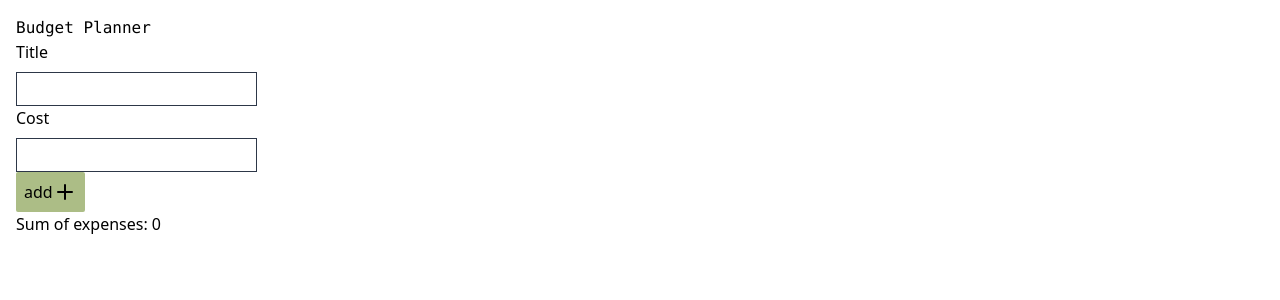
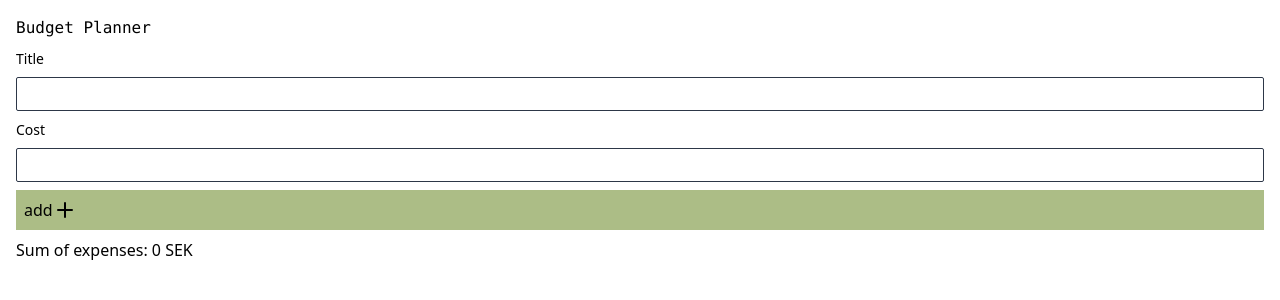
Before and after one commit to jdagmar/budget-planner, a React (Create React App) app: page / in a window 1280 px wide. Shown: the top 300 px of the page. Built offline with nearby package versions, Linux system fonts and the light colour scheme.

Commit message:
WIP: styling

```diff
--- a/src/components/Button.tsx
+++ b/src/components/Button.tsx
@@ -5,14 +5,13 @@ type Props = {
   text: string;
   icon?: string;
   onClick?: () => void;
+  classes?: string;
 };
 
 export const Button = (props: Props) => {
+  const cssClasses = 'flex p-2 bg-swampGreen rounded-sm' + props.classes;
   return (
-    <button
-      className="flex p-2 bg-swampGreen rounded-sm"
-      onClick={props.onClick}
-    >
+    <button className={cssClasses} onClick={props.onClick}>
       <span>{props.text}</span>
       <AddIcon />
     </button>
--- a/src/components/ExpenseForm.tsx
+++ b/src/components/ExpenseForm.tsx
@@ -30,6 +30,7 @@ export const ExpenseForm = (props: Props) => {
         }
       }}
     >
+      <div className="flex justify-between flex-col">
         <Input
           type="text"
           label="Title"
@@ -46,7 +47,8 @@ export const ExpenseForm = (props: Props) => {
             props.onChange({ ...props.expenseForm, cost: newCost })
           }
         />
-      <Button text="add" />
+        <Button text="add" classes="w-1/5" />
+      </div>
       <p>{props.expenseForm.error}</p>
     </form>
   );
--- a/src/components/ExpenseList.tsx
+++ b/src/components/ExpenseList.tsx
@@ -8,7 +8,7 @@ type Props = {
 export const ExpenseList = (props: Props) => {
   const expenseListItems = props.expenses.map(expense => {
     return (
-      <li className="flex">
+      <li className="flex justify-between my-2">
         <p className="mr-1">{expense.title}</p>
         <p>{expense.cost} kr</p>
       </li>
--- a/src/components/ExpenseSummary.tsx
+++ b/src/components/ExpenseSummary.tsx
@@ -12,11 +12,9 @@ export const ExpenseSummary = (props: Props) => {
     return expenses.reduce((x, y) => x + y, 0);
   };
 
-  console.log(expenses);
-
   return (
-    <div>
-      <p>Sum of expenses: {calc(expenses)}</p>
+    <div className="mt-2">
+      <p>Sum of expenses: {calc(expenses)} SEK</p>
     </div>
   );
 };
--- a/src/components/Header.tsx
+++ b/src/components/Header.tsx
@@ -2,7 +2,7 @@ import React from 'react';
 
 export const Header = () => {
   return (
-    <header>
+    <header className="mb-2">
       <h1 className="font-mono">Budget Planner</h1>
     </header>
   );
--- a/src/components/Input.tsx
+++ b/src/components/Input.tsx
@@ -11,14 +11,14 @@ type Props = {
 export const Input = (props: Props) => {
   const id = `${props.label.toLowerCase()}-input`;
   return (
-    <div>
-      <label htmlFor={id} className="block font-sans mb-2">
+    <div className="mb-2">
+      <label htmlFor={id} className="block font-sans mb-2 text-sm">
         {props.label}
       </label>
       <input
         id={id}
         type={props.type}
-        className="border border-gray-800 p-1"
+        className="border border-gray-800 p-1 w-full rounded-sm"
         value={props.value}
         onChange={e => {
           props.onChange(e.target.value);
```
Lines whose indentation alone changed are shown as unchanged.
